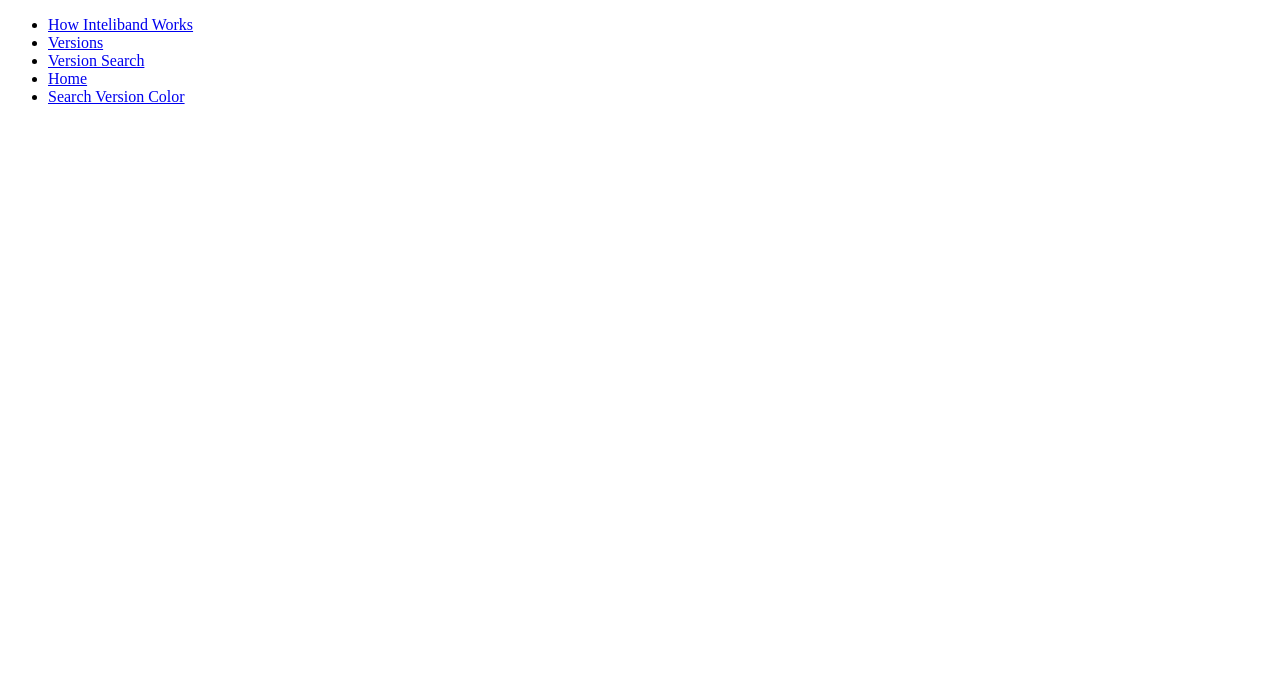
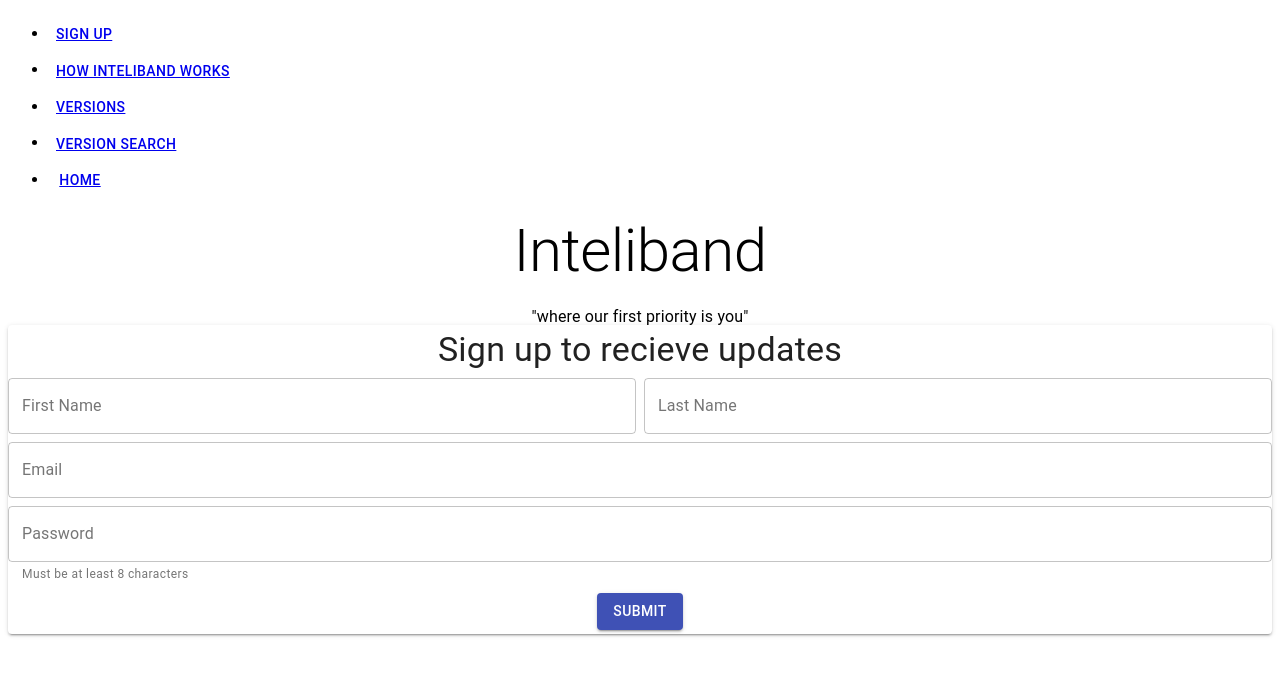
Before and after one commit to keithgodfrey55/mec-assignment-9, a React (Create React App) app in the folder my-app/: page /sign_up in a window 1280 px wide. Shown: the top 676 px of the page. Built offline with nearby package versions, Linux system fonts and the light colour scheme.

Commit message:
sign up v2

```diff
--- a/my-app/src/index.js
+++ b/my-app/src/index.js
@@ -4,6 +4,7 @@
 import Button from "@material-ui/core/Button";
 import App from "./pages/App";
 import Work from "./pages/how_works";
+import SignUp from "./pages/sign-up";
 import Version from "./components/versions.js";
 import reportWebVitals from "./reportWebVitals";
 import { BrowserRouter as Router, Switch, Route, Link } from "react-router-dom";
@@ -15,21 +16,32 @@
       <div>
         <nav>
           <ul>
-            <li>
-              <Link to="/pages/how_works">How Inteliband Works</Link>
+          <li>
+              <Button>
+              <Link to="/sign_up">Sign Up</Link>
+              </Button>
             </li>
             <li>
-              <Link to="/components/versions.js">Versions</Link>
+                <Button>
+              <Link to="/pages/how_works">How Inteliband Works</Link>
+                </Button>
             </li>
             <li>
-              <Link to="/VersionsSearch">Version Search</Link>
+              <Button>
+              <Link to="/components/versions">Versions</Link>
+              </Button>
             </li>
             <li>
-              <Link to="/">Home</Link>
+            <Button>
+              <Link to="/VersionsSearch">Version Search</Link>
+              </Button>
             </li>
             <li>
-              <Link to="/pages/VersionSearch2">Search Version Color</Link>
+              <Button>
+              <Link to="/">Home</Link>
+              </Button>
             </li>
+
           </ul>
         </nav>
         <Switch>
@@ -39,13 +51,11 @@
           <Route path="/pages/how_works" component={Button}>
             <Work />
           </Route>
-          <Route path="/components/versions.js" component={Button}>
+          <Route path="/components/versions" component={Button}>
             <Version />
           </Route>
           <Route path="/VersionsSearch" component={VersionSearch} />
-          <Route path="/pages/VersionSearch2" component={Button}>
-
-          </Route>
+          <Route path="/sign_up" component={SignUp} />
         </Switch>
       </div>
     </Router>
--- a/my-app/src/pages/sign-up.js
+++ b/my-app/src/pages/sign-up.js
@@ -1,29 +1,134 @@
 import React from "react";
 import Grid from "@material-ui/core/Grid";
 import Paper from "@material-ui/core/Paper";
-import TextField from '@material-ui/core/TextField';
+import Button from "@material-ui/core/Button";
+import Typography from "@material-ui/core/Typography";
+import TextField from "@material-ui/core/TextField";
+import versionSearch from "../validation/validate.js";
+import validPassword from "../validation/password.js"
 
-class SignUp extends React.Component{
 
-    render(){
-        return(
+class SignUp extends React.Component {
+  constructor(props) {
+    super(props);
+    this.state = {
+      password: {
+        value: "",
+        error: "",
+      },
+      email: {
+        value: "",
+        error: "",
+      },
+      first: {
+        value: "",
+        error: "",
+      },
+      last: {
+        value: "",
+        error: "",
+      },
+    };
+  }
+  submitForm(event) {
+    event.preventDefault();
+    let password_value = this.state;
+    password_value.password.error = validPassword(this.state.password.value);
+    this.setState(password_value);
+    if (password_value.password.error !== "") {
+        return password_value.password.error;
+    }
+    return;
+  }
+  updateForm(which,event) {
+    this.setState({
+		[which]: {
+		    value: event.target.value,
+		    error: this.state[which].error
+		}
+	    });
+
+}
+  render() {
+    return (
       <div>
-                <form>
+        <Grid item align="center" xs={12} sm={12}>
+          <Typography variant="h2">Inteliband</Typography> <br />
+          <Typography>"where our first priority is you"</Typography>
+        </Grid>
+        <div className="form">
+          <form
+            onSubmit={(event) => {
+              this.submitForm(event);
+            }}
+          >
             <Paper elevation={2}>
-                    <Grid container>
-                        <Grid item xs={6}>
-                        <TextField label="First Name" placeholder="john" variant="outlined" />
+              <Grid container spacing={1} justify="center">
+                <Grid item align="center" xs={12}>
+                  <Typography fullWidth variant="h4">
+                    Sign up to recieve updates
+                  </Typography>
                 </Grid>
-                        <Grid item>
-                        <TextField label="Last Name" placeholder="john" variant="outlined" />
+                <Grid item xs={6} sm={6}>
+                  <TextField
+                    fullWidth
+                    label="First Name"
+                    placeholder="John"
+                    variant="outlined"
+                    value={this.state.first.value}
+                    onChange={(event) => {
+                      this.updateForm('first',event);
+                    }}
+                  />
                 </Grid>
-                        <Grid item>
-                        <TextField label="Email" placeholder="john" variant="outlined" />
+                <Grid item xs={6} sm={6}>
+                  <TextField
+                    fullWidth
+                    label="Last Name"
+                    placeholder="Wick"
+                    variant="outlined"
+                    value={this.state.last.value}
+                    onChange={(event) => {
+                      this.updateForm('last',event);
+                    }}
+                  />
+                </Grid>
+                <Grid item xs={12} sm={12}>
+                  <TextField
+                    fullWidth
+                    label="Email"
+                    placeholder="johnwick@gmail.com"
+                    variant="outlined"
+                    value={this.state.email.value}
+                    onChange={(event) => {
+                      this.updateForm('email',event);
+                    }}
+                  />
+                </Grid>
+                <Grid item xs={12} sm={12}>
+                  <TextField
+                    fullWidth
+                    label="Password"
+                    helperText="Must be at least 8 characters"
+                    variant="outlined"
+                    type="password"
+                    value={this.state.password.value}
+                    error={this.state.password.error}
+                    onChange={(event) => {
+                      this.updateForm('password',event);
+                    }}
+                  />
+                </Grid>
+                <Grid item align="center" xs={12}>
+                  <Button variant="contained" color="primary" type="submit">
+                    SUBMIT
+                  </Button>
                 </Grid>
               </Grid>
             </Paper>
           </form>
         </div>
+      </div>
     );
   }
 }
--- /dev/null
+++ b/my-app/src/validation/password.js
@@ -0,0 +1,7 @@
+function validPassword(value){
+    if(value.length < 8){
+        return "Must be at least 8 characters, includes one upper case character and special character";
+    }
+    return;
+}
+export default validPassword;
--- a/my-app/src/validation/validate.js
+++ b/my-app/src/validation/validate.js
@@ -10,5 +10,4 @@
     }
     return '';
 }
-
 export default versionSearch;
```
Lines whose indentation alone changed are shown as unchanged.
